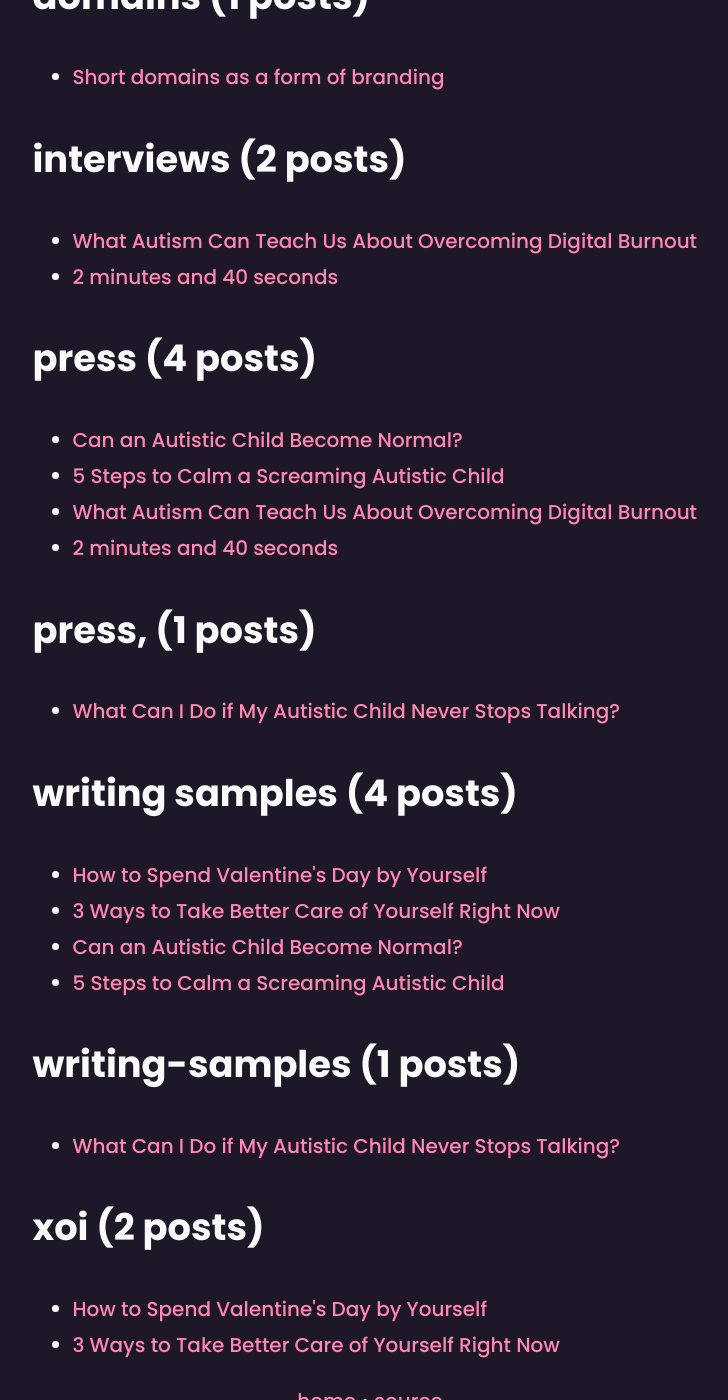
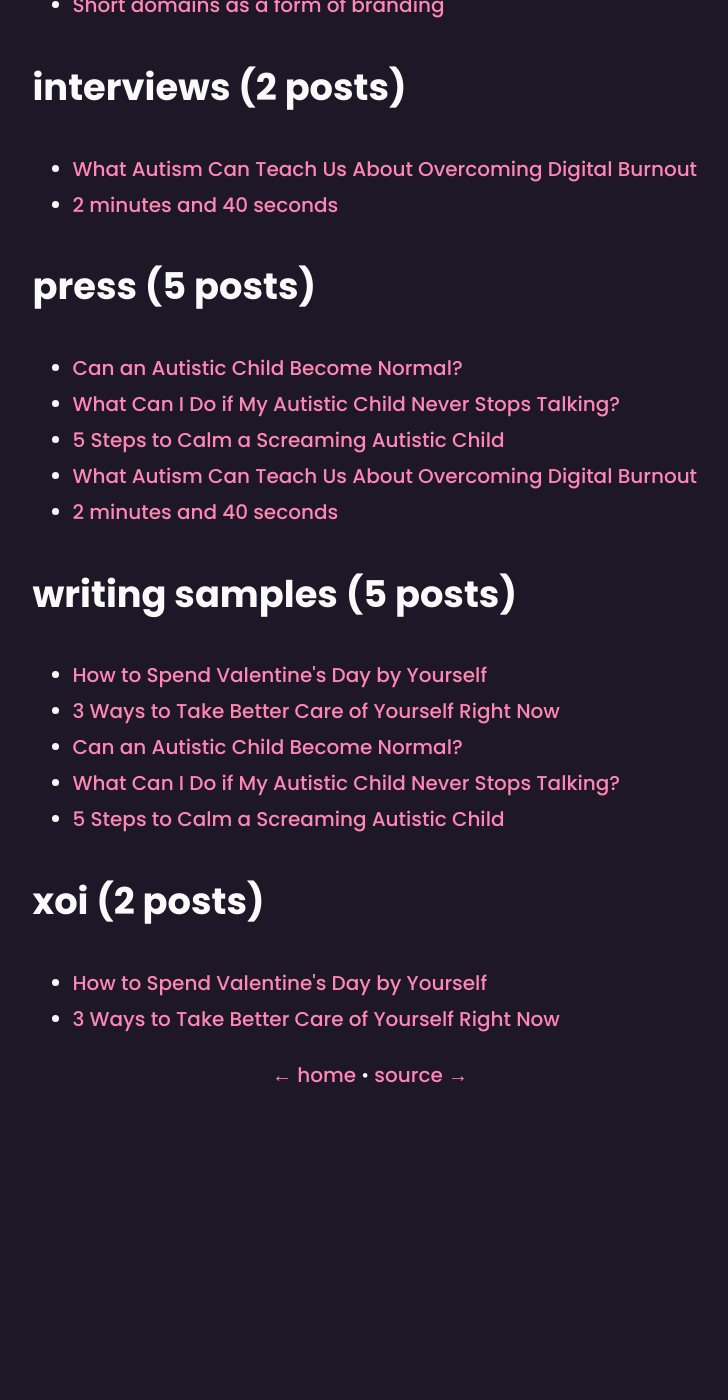
Before and after one commit to autisticjane/autisticjane.github.io, a Jekyll site: the page built from tags.html, in a window 1280 px wide and 1400 px high, scrolled down 555 px. Shown: the whole window, without its empty margins (270-998 px from the left). Built offline with Jekyll 4.4.1, drawn with Linux system fonts in a browser that asks for light colours; after the commit the page ends 1648 px from its top, so only the background shows below that; some of the changed text lies outside the part shown.

Commit message:
changed tag format

```diff
--- a/_posts/2022-04-10-excessive-talking.html
+++ b/_posts/2022-04-10-excessive-talking.html
@@ -3,7 +3,9 @@ layout: post
 date: '2022-04-10'
 title: What Can I Do if My Autistic Child Never Stops Talking?
 subtitle: Excessive talking is a common sign of ADHD...
-tags: press, writing-samples
+tags:
+- press
+- writing samples
 ---
 
 If you are not automatically redirected, please <a href="https://childresidentialtreatment.com/autism-nonstop-talking/">click this link</a>.
```
